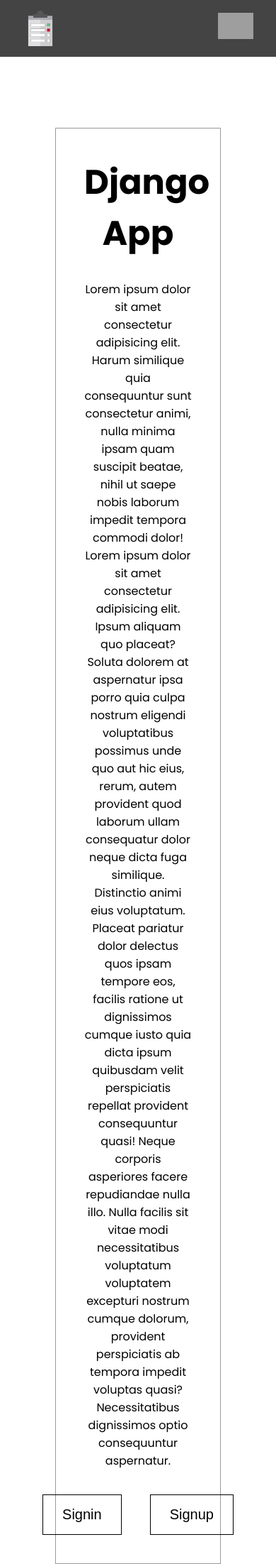
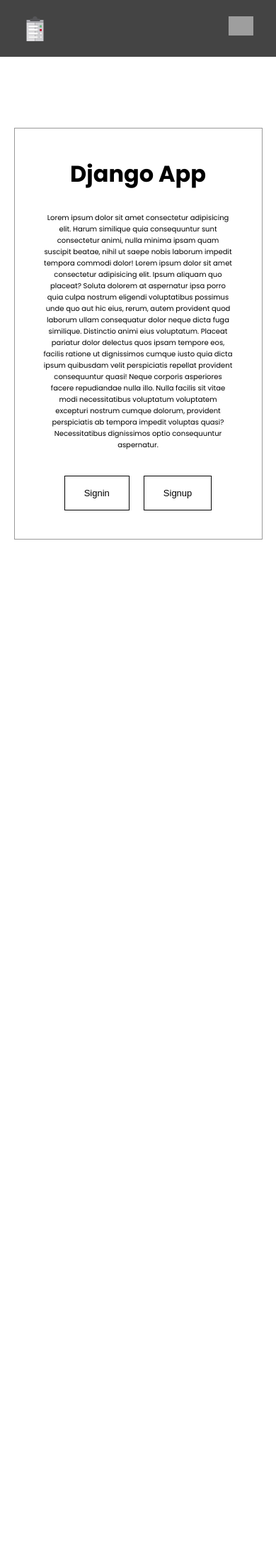
Before and after one commit to BenjaminMehrez/django-auth-crud, a Django app: page / in a window 390 px wide. Shown: the whole page at 71% size. After the commit the page ends 760 px from the top, so only its background shows below. Run offline with Django 5.2, Linux system fonts and the light colour scheme; grey boxes are pictures that could not be loaded.

Commit message:
movil completed

```diff
--- a/tasks/static/css/styles.css
+++ b/tasks/static/css/styles.css
@@ -7,7 +7,7 @@
 }
 
 
-::root{
+::root {
     --altura_header: 80px;
     --padding_left_right: 2rem;
     --ancho_maximo: 1200px;
@@ -48,23 +48,23 @@
     padding-inline: 2rem;
 }
 
-#menu-hamburguer{
+#menu-hamburguer {
     display: none;
 }
 
-#menu-hamburguer:checked + .ul_links {
+#menu-hamburguer:checked+.ul_links {
     height: calc(100vh - 80px);
 }
 
-.list_icon{
+.list_icon {
     cursor: pointer;
 }
 
-.navbar img{
-    width: 50px;
+.navbar img {
+    width: 35px;
 }
 
-.ul_links{
+.ul_links {
     width: 100%;
     background-color: #222;
     position: absolute;
@@ -81,8 +81,8 @@
 }
 
 
-.link{
-    font-size: 3.5rem;
+.link {
+    font-size: 2.5rem;
     color: #fff;
     font-weight: bold;
 }
@@ -91,12 +91,12 @@
 /* ------- NAV DESKTOP ---------*/
 
 
-@container header (min-width: 768px){
-    .label_hamburger{
+@container header (min-width: 768px) {
+    .label_hamburger {
         display: none;
     }
 
-    .ul_links{
+    .ul_links {
         position: static;
         width: auto;
         height: auto;
@@ -111,12 +111,6 @@
     }
 }
 
-
-
-
-
-
-
 .container {
     text-align: center;
     margin: auto;
@@ -127,47 +121,82 @@
 /* ------------ SECTION HOME ----------- */
 
 .section-home {
+    container-name: home;
+    container-type: inline-size;
+}
+
+.section-home>div {
     border: 1px solid #999;
     padding: 40px;
+    text-align: center;
+    width: 60dvw;
+    margin: auto;
 }
 
-
-.section-home h1 {
-    font-size: clamp(1rem, 3rem, 3rem);
+.section-home div h1 {
+    font-size: 3rem;
     padding-bottom: 30px;
 }
 
 
-.section-home p {
+.section-home div p {
     padding-bottom: 35px;
 }
 
 
-.section-home div {
+.section-home div>div {
     display: flex;
     justify-content: center;
     gap: 40px;
 }
 
-.section-home button {
+.section-home div button {
     padding: 16px 27px;
     cursor: pointer;
     border: 1px solid;
     background-color: transparent;
     font-size: 20px;
     transition: 1s;
-
 }
 
-.section-home button a {
+.section-home div button a {
     color: #000;
 }
 
 
-.section-home button:hover {
+.section-home div button:hover {
     border: 1px solid;
     border-radius: 20px;
 }
+
+/* ------------- SECTION HOME MOVIL -------------- */
+
+@container home (max-width: 600px) {
+
+    .section-home div {
+        width: 90dvw;
+    }
+
+    .section-home div h1 {
+        font-size: 2rem;
+    }
+
+    .section-home div p {
+        font-size: 10px;
+    }
+
+    .section-home div>div {
+        width: auto;
+        gap: 20px;
+    }
+
+
+    .section-home div button {
+        font-size: 13px;
+    }
+}
+
+
 
 
 /* ---------------- SECTION SIGNUP --------------- */
@@ -175,7 +204,7 @@
 
 .section-signup {
     border: 1px solid #999;
-    width: clamp(300px,30dvw,80dvw);
+    width: clamp(300px, 30dvw, 80dvw);
     container-type: inline-size;
     container-name: sectionsignup;
 }
@@ -226,8 +255,8 @@
 /* ------------- SECTION SIGNUP MOVIEL ------------ */
 
 @container sectionsignup(max-width: 900px) {
-    .signupform{
-        width: clamp(50dvw,60dvw,80dvw);
+    .signupform {
+        width: clamp(50dvw, 60dvw, 80dvw);
     }
 
 }
@@ -238,8 +267,7 @@
 
 .section-signin {
     border: 1px solid #999;
-    width: clamp(280px,30dvw,80dvw);
-    height: clamp(40dvh,43dvh,60dvh);
+    max-width: 500px;
 }
 
 
@@ -355,8 +383,8 @@
 
 /* ------------ SECTION TASKS PENDING MOVIL  ---------- */
 
-@container taskpending (max-width: 700px){
-    .section-task_pending ul li{
+@container taskpending (max-width: 700px) {
+    .section-task_pending ul li {
         display: flex;
         flex-direction: column;
         gap: 50px;
@@ -418,9 +446,9 @@
 
 /* ----------- SECTION CREATE TASK ---------- */
 
-@container taskcompleted (max-width: 500px){
+@container taskcompleted (max-width: 500px) {
 
-    .section-task_completed ul li{
+    .section-task_completed ul li {
         display: flex;
         flex-direction: column;
         gap: 40px;
@@ -510,15 +538,15 @@
 
 @container createtask (max-width: 500px) {
 
-    .form-create{
+    .form-create {
         width: 200px;
     }
 
-    #title{
+    #title {
         width: 140px;
     }
 
-    #description{
+    #description {
         width: 170px;
     }
 }
@@ -539,7 +567,7 @@
     border: 1px solid;
 }
 
-.section-task_detail p{
+.section-task_detail p {
     padding: 20px;
 }
 
@@ -568,15 +596,15 @@
 
 @container detailtaks (max-width: 500px) {
 
-    .form-create{
+    .form-create {
         width: 200px;
     }
 
-    #title{
+    #title {
         width: 140px;
     }
 
-    #description{
+    #description {
         width: 170px;
     }
 
--- a/tasks/templates/home.html
+++ b/tasks/templates/home.html
@@ -13,7 +13,8 @@
 
     {% block content %}
 
-    <section class="container section-home">
+    <section class="section-home">
+        <div>
             <h1>Django App</h1>
 
             <p class="lorem">Lorem ipsum dolor sit amet consectetur adipisicing elit. Harum similique quia consequuntur sunt
@@ -30,6 +31,7 @@
                     <button><a href="/signin">Signin</a></button>
                     <button><a href="/signup">Signup</a></button>
                 </div>
+        </div>
     </section>
 
 
```
Lines whose indentation alone changed are shown as unchanged.
